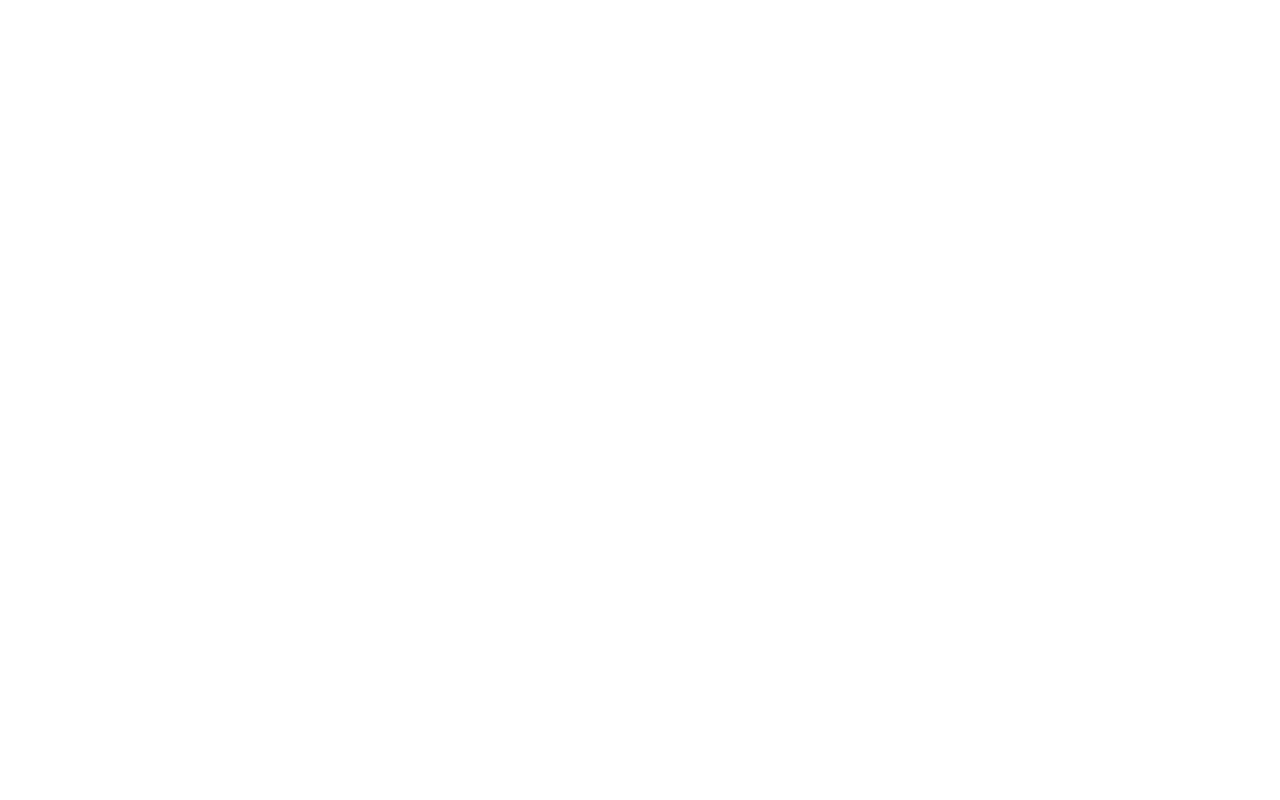
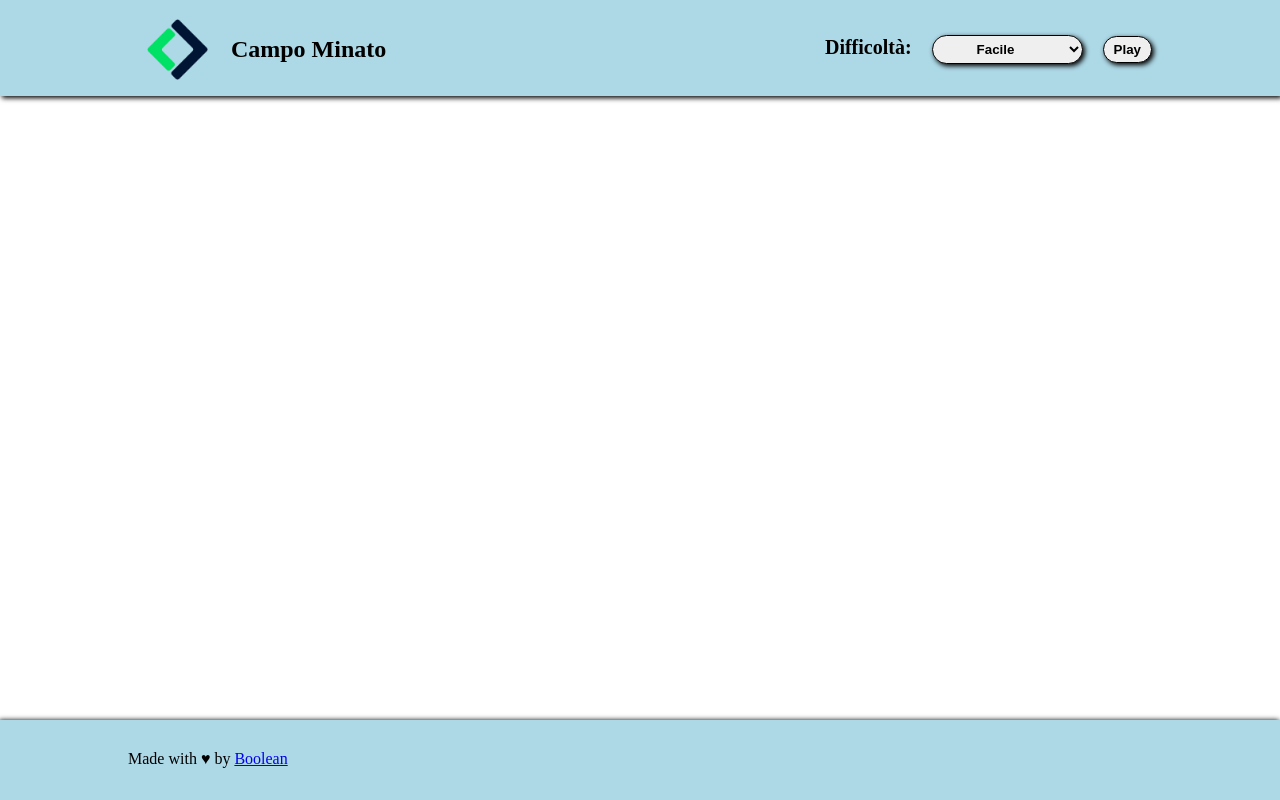
Before and after one commit to ValerioGc/js-campominato-grid, a plain HTML site: page index.html in a window 1280 px wide. Drawn offline with Linux system fonts and the light colour scheme.

Commit message:
Costruzione Pagina html/css

```diff
--- a/css/style.css
+++ b/css/style.css
@@ -3,3 +3,78 @@
     margin: 0;
     padding: 0;
 }
+/* Classi comuni */
+.d-flex {
+    display: flex;
+}
+.j-sp-between {
+    justify-content: space-between;
+}
+.al-it-center {
+    align-items: center;
+}
+/* Header Pagina */
+header {
+    height: 12vh;
+    box-shadow: 2px 2px 5px #000;
+}
+header,
+footer {
+    background-color: lightblue;
+}
+main {
+    height: 78vh;
+}
+nav,
+footer p {
+    margin: auto;
+    width: 80%;
+}
+nav img {
+    width: 15%;
+}
+nav img,
+nav h1 {
+    display: inline-block;
+    vertical-align: middle;
+}
+#play,
+select {
+    border: 1px solid #000;
+    box-shadow: 2px 2px 5px #000;
+    padding: 5px 10px;
+    border-radius: 15px;
+    font-weight: bold;
+    cursor: pointer;
+}
+select {
+    margin: 0 1rem;
+    padding: 5px 40px;
+}
+label {
+    font-size: 20px;
+    font-weight: bold;
+}
+/* Corpo Pagina */
+.cell {
+    padding: 20px;
+}
+
+/* Footer Pagina*/
+footer {
+    height: 10vh;
+    box-shadow: -1px 0px 5px #000;
+}
+footer p {
+    padding: 30px 0;
+}
+/* Effetti ed Hover */
+#play:hover {
+    background-color: rgb(68, 68, 68);
+    color: #fff;
+    transition: all 0.7s linear 0.1s;
+    border-color: #fff;
+}
+select:hover {
+    filter: brightness(80%);
+}
--- a/index.html
+++ b/index.html
@@ -1,5 +1,5 @@
 <!DOCTYPE html>
-<html lang="en">
+<html lang="it">
     <head>
         <meta charset="UTF-8">
         <meta http-equiv="X-UA-Compatible" content="IE=edge">
@@ -8,9 +8,37 @@
         <link rel="stylesheet" href="css/style.css">
     </head>
     <body>
-        <header></header>
-        <main></main>
-        <footer></footer>
+        <!--
+            Header Pagina
+        -->
+        <header>
+            <nav class="d-flex j-sp-between al-it-center">
+                <div>
+                    <img src="img/logobool.png" alt="Logo Boolean">
+                    <h1>Campo Minato</h1>
+                </div>
+                <div>
+                    <label for="d-level">Difficoltà:</label>
+                    <select id="d-level">
+                        <option value="easy">Facile</option>
+                        <option value="diff">Difficile</option>
+                    </select>
+                    <button id="play">Play</button>
+                </div>
+            </nav>
+        </header>
+        <!--
+            Corpo Pagina
+        -->
+        <main>
+            <div id="main-cont"></div>
+        </main>
+        <!--
+            Footer Pagina
+        -->
+        <footer>
+            <p>Made with &hearts; by <a href="#">Boolean</a></p>
+        </footer>
         <script src="js/main.js"></script>
     </body>
 </html>
```
Also changed, not shown: img/logobool.png (added).
